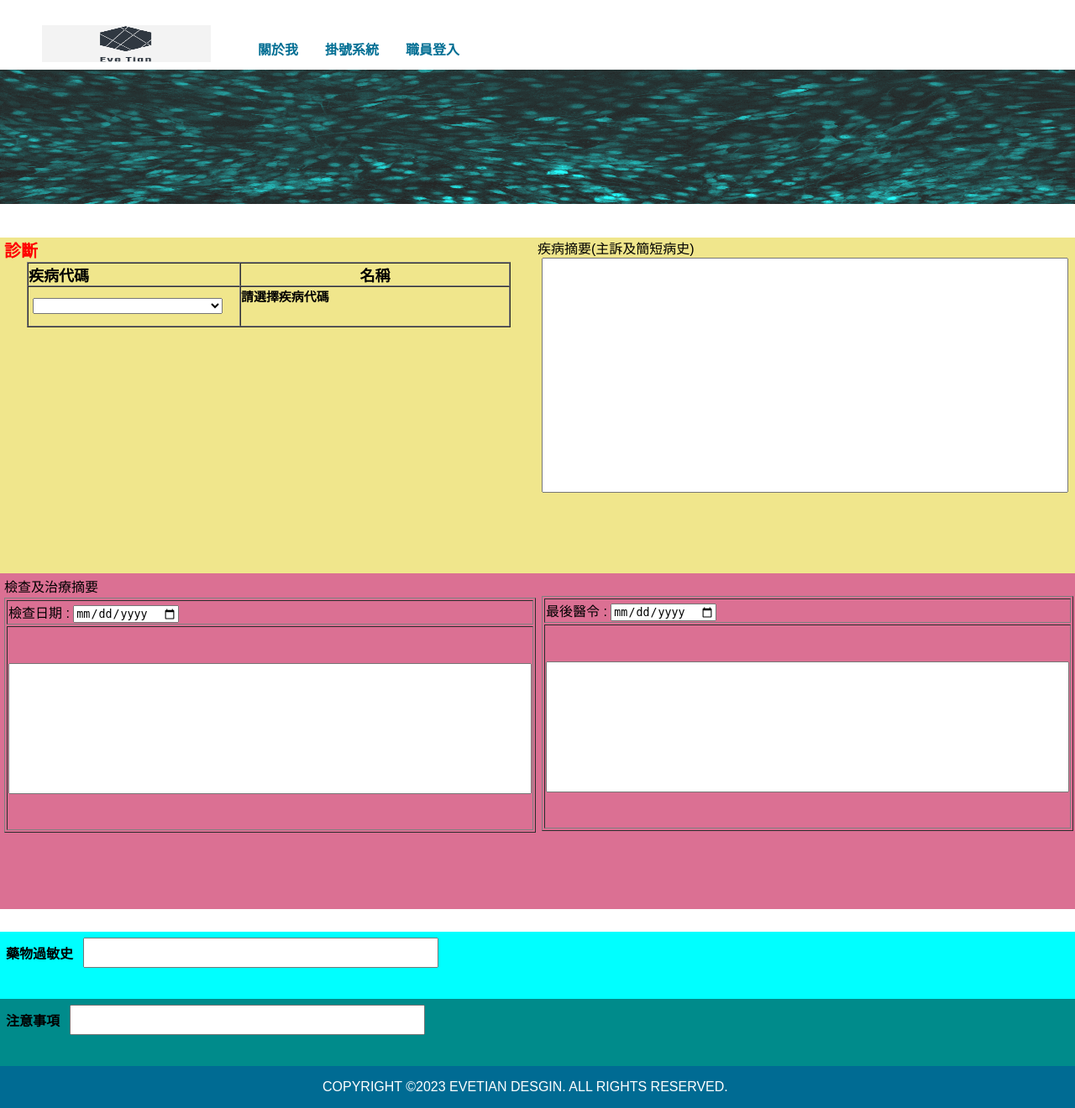
After one commit to yitingtian/yitingtian.github.io, a Django app: page /consult/ in a window 1280 px wide. The commit adds this page. Shown: the whole page at 84% size. Run offline with Django 3.2, Linux system fonts and the light colour scheme; lists and menus that the app fills with data are empty.

Commit message:
Add files via upload

```diff
--- a/MJ/settings.py
+++ b/MJ/settings.py
@@ -38,7 +38,7 @@ INSTALLED_APPS = [
     'django.contrib.messages',
     'django.contrib.staticfiles',
     'resume',
-    'register2',
+    'regist',
 ]
 
 MIDDLEWARE = [
--- a/MJ/urls.py
+++ b/MJ/urls.py
@@ -17,11 +17,22 @@ from django.contrib import admin
 from django.urls import path
 
 from resume.views import Resume,home
-from register2.views import Register
+from regist.views import Register,Patients,Registermain,find,getNumber,Login,Logout,Consult
+
 
 urlpatterns = [
     path('admin/', admin.site.urls),
     path('resume/',Resume),
     path('',home),
-    path('register/',Register)
+    path('register/',Register),
+    path('patients/',Patients),
+    path('registermain/',Registermain),
+    path('findmypatient/',find),
+    path('getnumber/',getNumber),
+    path('login/',Login),
+    path('logout/',Logout),
+    path('consult/',Consult),
+
+
+
 ]
--- /dev/null
+++ b/regist/apps.py
@@ -0,0 +1,5 @@
+from django.apps import AppConfig
+
+
+class RegistConfig(AppConfig):
+    name = 'regist'
--- /dev/null
+++ b/regist/tests.py
@@ -0,0 +1,3 @@
+from django.test import TestCase
+
+# Create your tests here.
--- /dev/null
+++ b/regist/views.py
@@ -0,0 +1,122 @@
+from django.http import HttpResponseRedirect
+from django.shortcuts import render
+
+from .models import register,Getnumber
+# Create your views here.
+def Register(request):
+    msg = ""
+    if 'name' in request.POST:
+        name = request.POST['name']
+        Idnumber = request.POST['Idnumber']
+        birthday = request.POST['birthday']
+        sex = request.POST['sex']
+        Identity = request.POST['Identity']
+        tel = request.POST['tel']
+        address = request.POST['address']
+
+        countname = register.objects.filter(name=name).count()
+        countIdnumber = register.objects.filter(Idnumber=Idnumber).count()
+
+        if countname == 0 and countIdnumber == 0:  # 表示這個 病歷號 沒有註冊過
+            # 新增會員資料
+            # 將資料新增到資料表中
+            obj = register.objects.create(name=name, Idnumber=Idnumber,birthday=birthday, sex=sex,Identity=Identity, tel=tel, address=address)
+            obj.save()
+            id = register.objects.all().order_by('-id')[:1]
+            msg = "資料建立成功 "
+        elif countname != 0:
+            name = request.POST['name']
+            msg = " 已存在，請重新填寫 "
+            msg = name + msg
+        else:
+            # Idnumber = request.POST['Idnumber']
+            msg = " 此身分證號碼已存在，請重新填寫 "
+
+    return render(request,'register.html',locals())
+
+def Patients(request):
+    data = Getnumber.objects.all().order_by('id')
+    content = {"patientsList": data}
+    return render(request,'patients.html',content)
+
+def Registermain(request):
+    return render(request,'registermain.html')
+
+def find(request):
+    num = request.GET.get('findnumber', '')
+    if num == '':
+        nosearch = 1
+    else:
+        id = register.objects.filter(id=num).first()  # 抓第一筆資料
+        if id == None:
+            notfound = 1
+        else:
+            details = register.objects.filter(id=num)[:1]
+    return render(request,'findmypatient.html',locals())
+
+def getNumber(request):
+    msg = ""
+    if 'name' in request.POST:
+        name = request.POST['name']
+        Idnumber = request.POST['Idnumber']
+        birthday = request.POST['birthday']
+        sex = request.POST['sex']
+        reIdentity = request.POST['reIdentity']
+
+        confirmname = register.objects.filter(name=name).count()
+        confirmId = register.objects.filter(name=name,Idnumber=Idnumber).count()
+
+        if confirmname != 0 and confirmId != 0:
+
+            countname = Getnumber.objects.filter(name=name).count()
+            if countname == 0:  # 表示這個 名字沒有掛號過
+                # 將資料新增到資料表中
+                obj = Getnumber.objects.create(name=name,Idnumber=Idnumber, birthday=birthday, sex=sex, reIdentity=reIdentity,)
+                obj.save()
+                id = Getnumber.objects.all().order_by('-id')[:1]
+                msg = "掛號成功 "
+
+            else:
+                name = request.POST['name']
+                msg = " 重複掛號，請重新操作 "
+                msg = name + msg
+        elif confirmname != 0 and confirmId == 0 :
+            msg = "身分證號碼輸入錯誤，請重新掛號"
+        else:
+            msg = "初診請至初診系統填寫資料"
+
+    return render(request,'getnumber.html', locals())
+
+def Login(request):
+        msg = ""
+        if "acc" in request.POST:
+            acc = request.POST['acc']
+            password = request.POST['password']
+
+            if acc == '001' and password == '001':
+                request.session['acc'] = acc  # 儲存session 資料
+                request.session['isAlive'] = True
+
+                response = HttpResponseRedirect('/registermain')
+                return response
+            else:
+                msg = "帳密錯誤，請重新輸入"
+                return render(request, 'login.html', locals())
+
+        else:
+            if 'acc' in request.session and 'isAlive' in request.session:
+                return HttpResponseRedirect("/registermain")
+            else:
+                return render(request, 'login.html', locals())
+        return render(request,'login.html')
+
+def Logout(request):
+    del request.session["isAlive"] #刪除SESSION內容
+    del request.session["acc"]
+    response = HttpResponseRedirect('/login')
+    return response
+
+
+def Consult(request):
+
+    return render(request,'diagnose.html')
--- a/static/css/BasePage.css
+++ b/static/css/BasePage.css
@@ -35,6 +35,7 @@ body{
 	height: 50px;
 	background-color: #006b93;
 	color: #ffffff;
+
 }
 
 #footer span{
@@ -78,9 +79,13 @@ body{
 	color: rgb(0,110,147);
 }
 
+.logintxt{
+    font-weight: 800;
+    color: rgb(0,0,255);
+}
+
 li:hover{
     color:#DC143C;
-
 }
 
 #menu a{
@@ -89,6 +94,7 @@ li:hover{
 
 #content{
     height:100%;
+
 }
 
 #content a {
--- a/templates/BasePage.html
+++ b/templates/BasePage.html
@@ -20,22 +20,23 @@
 
 		<div id="banner">
 
-			<a href="/"><div id="logo"></div></a>
+			<a href="/"><div id="logo" ></div></a>
 			<div id="menu">
 				<ul class="bannermenu">
 					<a href="/resume"><li class="menutxt">關於我</li></a>
-					<a href="/register"><li class="menutxt">掛號系統</li></a>
-					<a href="/product"><li class="menutxt">產品服務</li></a>
-					<a href="/message"><li class="menutxt">業務連絡</li></a>
-					<a href="/performance"><li class="menutxt">公司績效</li></a>
+					<a href="/registermain"><li class="menutxt">掛號系統</li></a>
+					<!--
+					<a href="#"><li class="menutxt">產品服務</li></a>
+					<a href="#"><li class="menutxt">業務連絡</li></a>
+					<a href="#"><li class="menutxt">公司績效</li></a>
+					-->
 					{% if request.session.isAlive %}
-
-						<a href="/member"><li class="menutxt">會員管理</li></a>
-						<a href="/myorder"><li class="menutxt">我的訂單</li></a>
-						<a href="/logout"><li class="menutxt">登出</li></a>
+						<a href="/findmypatient"><li class="logintxt">患者資料查詢</li></a>
+						<a href="/consult"><li class="logintxt">看診頁面</li></a>
+						<a href="/logout"><li class="logintxt">登出</li></a>
 
 					{% else %}
-						<a href="/login"><li class="menutxt">會員登入</li></a>
+						<a href="/login"><li class="menutxt">職員登入</li></a>
 					{% endif %}
 				</ul>
 			</div>
@@ -48,14 +49,18 @@
 
 		<div id="content">
 		{% block mainContent %}
-		<h1 id="welcome"> Hello! </h1>
+		<h1 id="welcome" > Hello! </h1>
 		<script>
 		var nickname = prompt("請問是誰在瀏覽 ","Visitor");
 			if (nickname != null) {
 			  document.getElementById("welcome").innerText =
-			  "Hello, " + nickname + "!";
+			  "Hello, " + nickname + "!"+" This is Eve Tian's Django demo";
 			}
 		</script>
+
+			<div class="imgArea" style="width:60%;height:50%; ">
+				<img src="/static/images/logo3.png" style="width:100%;height:400px;margin-left:30%;">
+			</div>
 		{% endblock %}
 
 		</div>
@@ -63,7 +68,7 @@
 	</div>
 
 	<div id="footer">
-		<span>COPYRIGHT ©2022 WATSON DESGIN.  ALL RIGHTS RESERVED.</span>
+		<span>COPYRIGHT ©2023 EVETIAN DESGIN.  ALL RIGHTS RESERVED.</span>
 	</div>
 
 </body>
--- /dev/null
+++ b/templates/diagnose.html
@@ -0,0 +1,152 @@
+{% extends "BasePage.html" %}
+
+{% block pageTitle %}
+看診
+{% endblock %}
+
+{% block css %}
+{% endblock %}
+
+{% block mainContent %}
+<style>
+    .mainArea{
+        width:100%;
+        height:50%;
+        margin:0;
+    }
+    .diag{
+        width:50%;
+        height:100%;
+        background:#F0E68C;
+        float:left;
+    }
+    .diag table{
+        width:90%;
+        margin:0% 5% 0% 5%;
+        font-size:18;
+    }
+    .abstract{
+        width:50%;
+        height:100%;
+        background:#F0E68C;
+        float:left;
+    }
+
+    .examine{
+        width:100%;
+        height:50%;
+        background:#DB7093;
+        margin:0;
+    }
+    .examDate{
+        width:50%;
+        height:100%;
+        float:left;
+    }
+    .treat{
+        width:50%;
+        height:100%;
+        float:left;
+    }
+
+    .allergy{
+        width:100%;
+        height:10%;
+        background:#00FFFF;
+        float:left;
+    }
+
+    .note{
+        width:100%;
+        height:10%;
+        background:#008B8B;
+        float:left;
+    }
+    p{
+        margin:0;
+    }
+    div{
+        position:relatve;
+        margin:0;
+    }
+</style>
+<div class="mainArea">
+    <div class="diag">
+        <p style="font-weight:700; color:#ff0000; font-size:20; margin-left:5px;">診斷</p>
+        <table border="1px" cellpadding="0" cellspacing="0">
+            <tr>
+                <th align="left">疾病代碼</th>
+                <th>名稱</th>
+            </tr>
+            <tr>
+                <td>
+                    <select style="width:90%; margin-left:5px;" id="dropdown" onchange="select()">
+                        <option selected></option>
+                        <option value="某些傳染病和寄生蟲病">A00-B99</option>
+                        <option value="腫瘤">C00-D48</option>
+                        <option value="血液及造血器官疾病和某些涉及免疫系統的疾患">D50-D89</option>
+                        <option value="內分泌，營養和代謝疾病">E00-E90</option>
+                        <option value="精神和行為疾患">F00-F99</option>
+                        <option value="神經系統疾病">G00-G99</option>
+                        <option value="眼和附器疾病">H00-H59</option>
+                        <option value="耳和乳突疾病">H60-H95</option>
+                        <option value="循環系統疾病">I00-I99</option>
+                        <option value="呼吸系統疾病">J00-J99</option>
+                    </select>
+                </td>
+                <td>
+                    <h5 id="show">請選擇疾病代碼</h5>
+                </td>
+            </tr>
+        </table>
+    </div>
+    <div class="abstract">
+        <p>疾病摘要(主訴及簡短病史)</p>
+        <textarea style="width:98%;height:70%;margin:0px 5px 0px 5px;resize:none; "></textarea>
+    </div>
+<script>
+    function select(){
+        var x = document.getElementById("dropdown").value;
+        document.getElementById("show").innerHTML=x ;
+    }
+</script>
+</div>
+
+<div class="examine">
+    <p style="margin-left:5px; padding-top:3px;">檢查及治療摘要</p>
+    <div class="examDate">
+        <table border=1 style="width:95%;height:70%;margin:2px 5px 0px 5px;">
+            <tr style="height:10%;">
+                <td>檢查日期 : <input type="date"></td>
+            </tr>
+            <tr style="height:100%;">
+                <td style="height:90%;"><textarea rows="10" cols="75" style="resize:none;"></textarea></td>
+            </tr>
+        </table>
+    </div>
+    <div class="treat">
+        <table border=1 style="width:95%;height:70%;margin:0px 5px 0px 5px;">
+            <tr>
+                <td>最後醫令 : <input type="date"></td>
+            </tr>
+            <tr>
+                <td style="height:100%;"><textarea rows="10" cols="75" style="resize:none;"></textarea></td>
+            </tr>
+        </table>
+    </div>
+    </div>
+</div>
+
+<div class="allergy">
+    <table cellpadding="5px;">
+        <th>藥物過敏史</th>
+        <td><textarea rows="2" cols="50" style="resize:none"></textarea></td>
+    </table>
+</div>
+<div class="note">
+    <table cellpadding="5px;">
+        <th>注意事項</th>
+        <td><textarea rows="2" cols="50" style="resize:none"></textarea></td>
+    </table>
+</div>
+{% endblock %}
```
Also changed, not shown: regist/admin.py (added, +7 -0 lines), regist/models.py (added, +27 -0 lines), templates/findmypatient.html (added, +123 -0 lines), templates/getnumber.html (added, +61 -0 lines), templates/login.html (added, +43 -0 lines), templates/patients.html (added, +37 -0 lines), templates/register.html (+17 -22 lines), templates/registermain.html (added, +59 -0 lines), regist/__init__.py (added), regist/migrations/0001_initial.py (added), regist/migrations/__init__.py (added).
